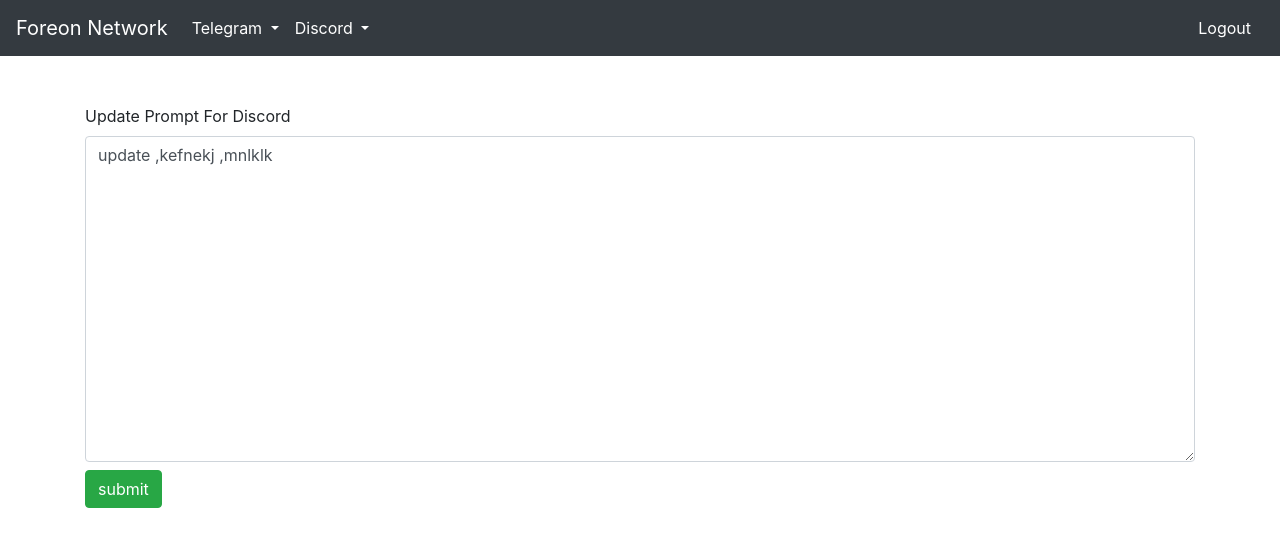
After one commit to shivamtws/captain_admin, a Django app: page /promptDiscord in a window 1280 px wide. The commit adds this page. Shown: the top 547 px of the page. Run offline with Django 4.2, Linux system fonts and the light colour scheme; a user stored in the database is signed in.

Commit message:
add discord panel

```diff
--- /dev/null
+++ b/myapp/data/dataDiscord.txt
@@ -0,0 +1 @@
+testing discord foreon
--- /dev/null
+++ b/myapp/data/promptDiscord.txt
@@ -0,0 +1 @@
+update ,kefnekj ,mnlklk
--- /dev/null
+++ b/myapp/discord_bot.py
@@ -0,0 +1 @@
+# write discord code here
--- a/myapp/templates/base.html
+++ b/myapp/templates/base.html
@@ -19,13 +19,31 @@
       {% if user.is_authenticated %}
         <div class="collapse navbar-collapse" id="navbarSupportedContent">
           <ul class="navbar-nav mr-auto">
-            <li class="nav-item active">
+            <li class="nav-item dropdown">
+              <a class="nav-link dropdown-toggle active" href="#" id="navbarDropdown" role="button" data-toggle="dropdown" aria-haspopup="true" aria-expanded="false">
+                Telegram
+              </a>
+              <div class="dropdown-menu" aria-labelledby="navbarDropdown">
+                <a class="dropdown-item" href="{% url 'prompt' %}"> Prompt </a>
+                <a class="dropdown-item" href="{% url 'data' %}"> Trainig Data </a>
+              </div>
+            </li>
+            <li class="nav-item dropdown">
+              <a class="nav-link dropdown-toggle active" href="#" id="navbarDropdown" role="button" data-toggle="dropdown" aria-haspopup="true" aria-expanded="false">
+                Discord
+              </a>
+              <div class="dropdown-menu" aria-labelledby="navbarDropdown">
+                <a class="dropdown-item" href="{% url 'promptDiscord' %}"> Prompt </a>
+                <a class="dropdown-item" href="{% url 'dataDiscord' %}"> Trainig Data </a>
+              </div>
+            </li>
+            <!-- <li class="nav-item active">
               <a class="nav-link" href="{% url 'prompt' %}">Prompt <span class="sr-only">(current)</span></a>
             </li>
             <li class="nav-item active">
               <a class="nav-link" href="{% url 'data' %}">Trainig Data<span class="sr-only">(current)</span></a>
             </li>
-
+             -->
 
           </ul>
           <div class="form-inline my-2 my-lg-0">
--- /dev/null
+++ b/myapp/templates/promptDiscord.html
@@ -0,0 +1,35 @@
+{% extends "base.html" %}
+
+{% block title %}Prompt - My Website{% endblock %}
+
+{% block content %}
+    {% if messages %}
+        <div class="container mt-3">
+            {% for message in messages %}
+                <div class="alert alert-success">
+                    {{ message }}
+                </div>
+            {% endfor %}
+        </div>
+    {% endif %}
+    <div class="form-group container mt-5">
+        <form action="{% url 'promptDiscord' %}" method="post">
+            {% csrf_token %}
+            <label for="exampleFormControlTextarea1">Update Prompt For Discord</label>
+            <textarea class="form-control" id="exampleFormControlTextarea1" name="prompt" rows="13">{{text_content}}</textarea>
+            <button type="submit" class="btn btn-success mt-2"> submit</button>
+        </form>
+    </div>
+    <div class="loader" id="loader"></div>
+
+    <script>
+        document.addEventListener("DOMContentLoaded", function() {
+            const loader = document.getElementById("loader");
+            const form = document.querySelector("form");
+
+            form.addEventListener("submit", function() {
+                loader.style.display = "block";
+            });
+        });
+    </script>
+{% endblock %}
--- a/myapp/urls.py
+++ b/myapp/urls.py
@@ -9,5 +9,7 @@ urlpatterns = [
     path('prompt', views.prompt,name="prompt"),
     path('data', views.data,name="data"),
     path('logout/', views.logout_view, name="logout"),  # Added logout URL
+    path('promptDiscord', views.promptDiscord,name="promptDiscord"),
+    path('dataDiscord', views.dataDiscord,name="dataDiscord"),
 
 ]
--- a/myapp/views.py
+++ b/myapp/views.py
@@ -11,9 +11,18 @@ from langchain.vectorstores import Pinecone
 import pinecone
 
 # Create your views here
-pinecone_key = "dc0204fc-778a-4fd1-9eb6-c80cd98da213"
-pinecone_env = "gcp-starter"
-embeddings_model = mainEmbed(model='text-embedding-ada-002',openai_api_key="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")
+from dotenv import load_dotenv
+
+# Load environment variables from the .env file
+load_dotenv()
+import os
+
+pinecone_key = os.getenv("pinecone_key")
+openai_api_key = os.getenv("openai_api_key")
+pinecone_env = os.getenv("pinecone_env")
+pinecone_key_discord = os.getenv("pinecone_key_discord")
+
+embeddings_model = mainEmbed(model='text-embedding-ada-002',openai_api_key=openai_api_key)
 index_name = "document"
 def not_logged_in(user):
     return not user.is_authenticated
@@ -60,7 +69,7 @@ def prompt(request):
 def data(request):
     file_path = os.path.join(settings.BASE_DIR, 'myapp/data/mainData.txt')
     if request.method == 'POST':
-        delete_index()
+        delete_index(pinecone_key)
         new_content = request.POST.get('data')
         with open(file_path, 'w') as file:
             file.write(new_content)
@@ -91,10 +100,61 @@ def logout_view(request):
     return redirect('login')
 
 
-def create_index(index_name,chunks):
+@login_required(login_url='login')
+def promptDiscord(request):
+    file_path = os.path.join(settings.BASE_DIR, 'myapp/data/promptDiscord.txt')
+    if request.method == 'POST':
+        new_content = request.POST.get('prompt')
+
+        with open(file_path, 'w') as file:
+            file.write(new_content)
+        messages.success(request, 'Prompt updated successfully.')  # Add this line
+        return redirect('promptDiscord')
+
+    with open(file_path, 'r') as file:
+        text_content = file.read()
+
+    context = {
+        'text_content': text_content,
+    }
+    return render(request, 'promptDiscord.html',context)
+
+
+@login_required(login_url='login')
+def dataDiscord(request):
+
+    file_path = os.path.join(settings.BASE_DIR, 'myapp/data/dataDiscord.txt')
+    if request.method == 'POST':
+        new_content = request.POST.get('data')
+
+        with open(file_path, 'w') as file:
+            file.write(new_content)
+
+        delete_index(pinecone_key_discord)
+        text_splitter = RecursiveCharacterTextSplitter(
+            chunk_size = 256,
+            chunk_overlap  = 0,
+            length_function = len,
+            add_start_index = True,
+        )
+        chunks = text_splitter.create_documents([new_content])
+        create_index(index_name,chunks,pinecone_key_discord)
+        messages.success(request, 'Data updated successfully.')
+        return redirect('dataDiscord')
+
+    with open(file_path, 'r') as file:
+        text_content = file.read()
+
+    context = {
+        'text_content': text_content,
+    }
+
+    return render(request, 'dataDiscord.html',context)
+
+def create_index(index_name,chunks,key):
     from langchain.vectorstores import Pinecone
     from langchain.embeddings.openai import OpenAIEmbeddings
-    pinecone.init(api_key = pinecone_key, environment=pinecone_env)
+    pinecone.init(api_key = key, environment=pinecone_env)
 
     if index_name in pinecone.list_indexes():
         # print('this is already exit')
@@ -108,16 +168,16 @@ def create_index(index_name,chunks):
     return vector_store
 
 
-def delete_index(index_name = "all"):
+def delete_index(key,index_name = "all"):
     import pinecone
-    pinecone.init(api_key = pinecone_key, environment=pinecone_env)
+    pinecone.init(api_key = key, environment=pinecone_env)
 
     if index_name =="all":
         indexes = pinecone.list_indexes()
         print("Deleting All indexes...")
         for index in indexes:
-            pinecone.delete_index(index)
+            pinecone.delete_index(key,index)
         print("delete all")
     else:
-        pinecone.delete_index(index_name)
+        pinecone.delete_index(key,index_name)
         print("ok delete")
```
Also changed, not shown: myapp/templates/dataDiscord.html (added, +24 -0 lines), db.sqlite3, 1 other file.
